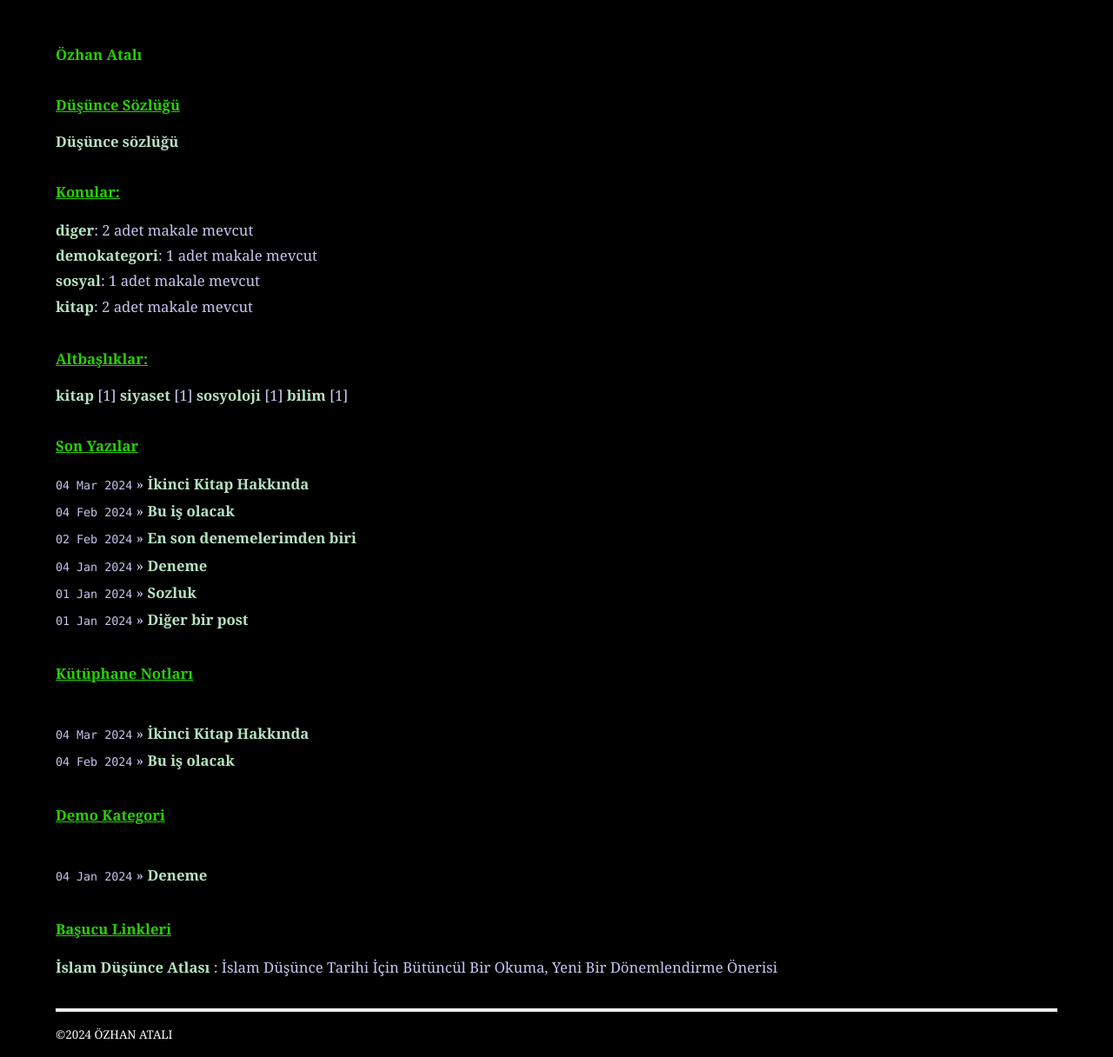
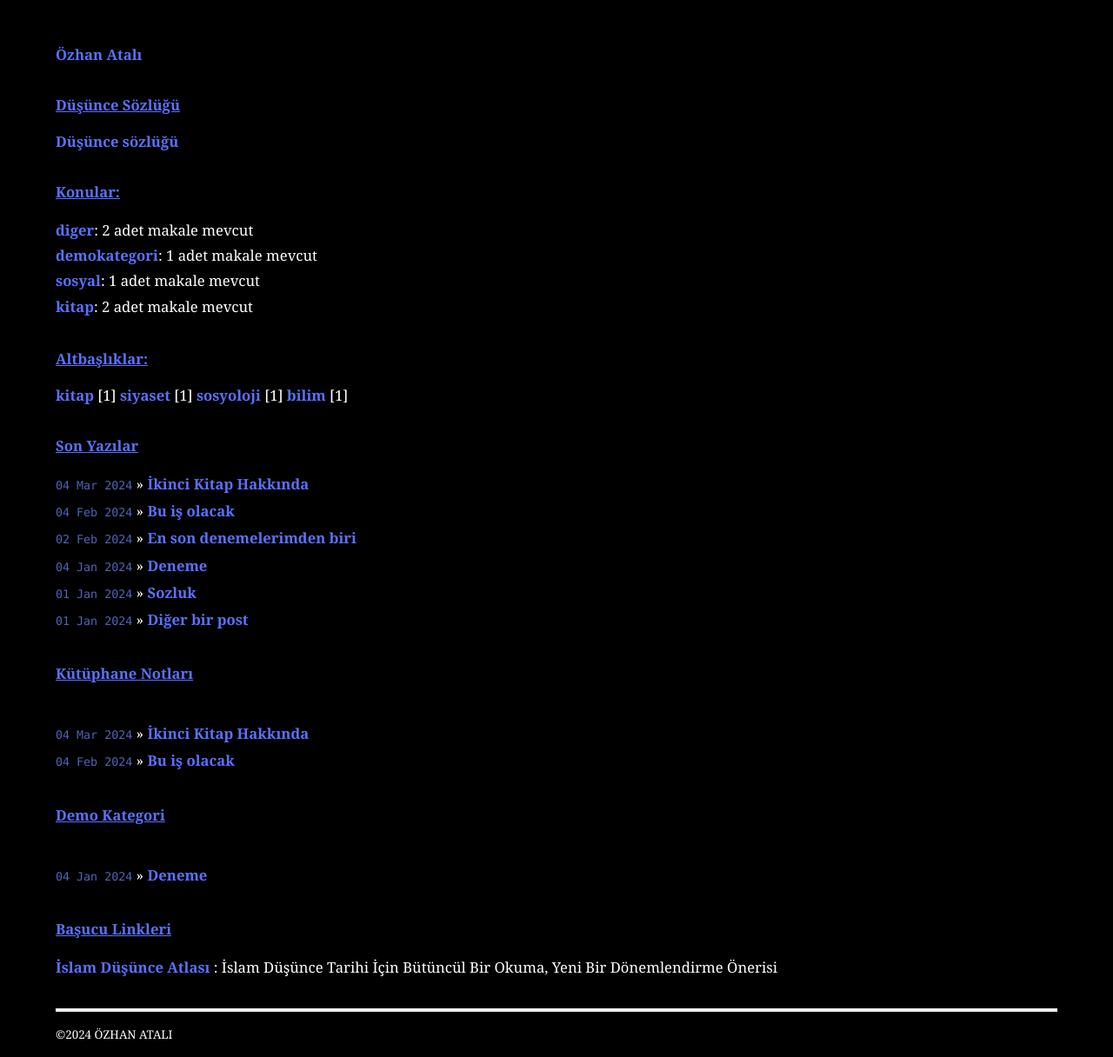
Before and after one commit to ozhanatali/ozhanatali.github.io, a Jekyll site: the page built from index.html, in a window 1280 px wide. Shown: the whole page at 87% size. Built offline with Jekyll 4.4.1, drawn with Linux system fonts in a browser that asks for light colours.

Commit message:
Update screen.css

```diff
--- a/css/screen.css
+++ b/css/screen.css
@@ -183,42 +183,45 @@ ul.posts {
   }
 
 a {
-  color: #B6E3C1;
+  color: #5972ff;
   text-decoration:none;
   font-weight: bold;
 }
 
 a:hover {
-  color: #B6E3C1;
+  color: #5972ff;
   text-decoration:underline;
 }
 
 a:visited {
-  color: #c6c6ef;
+  color: #5972ff;
 }
 
 
 ul.posts {
-  color: #c6c6ef;
+  color: white;
 }
 
 ul.posts span {
-  color: #c6c6ef;
+  color: #5363ba;
 }
 
 
 .site .title a {
-  color: #26d200;
+  color: #5972ff;
 }
 
 h1, h2, h3, h4, h5, h6 {
-    color: #26d200;
+    color: #5972ff;
 }
 
 .site .footer {
-  color: #FFFFFF;
+  color: white;
 }
 
+p {
+    color: white;
+}
 
 
 }
```
